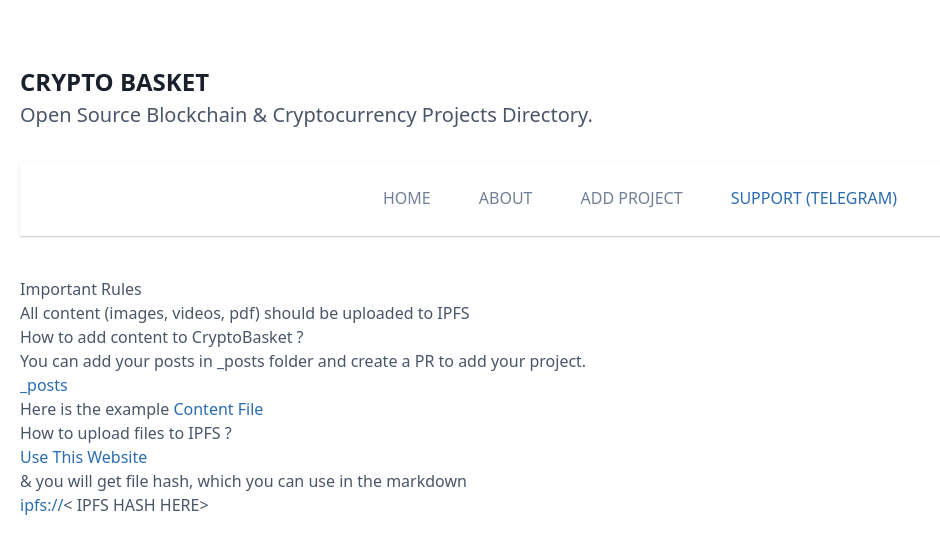
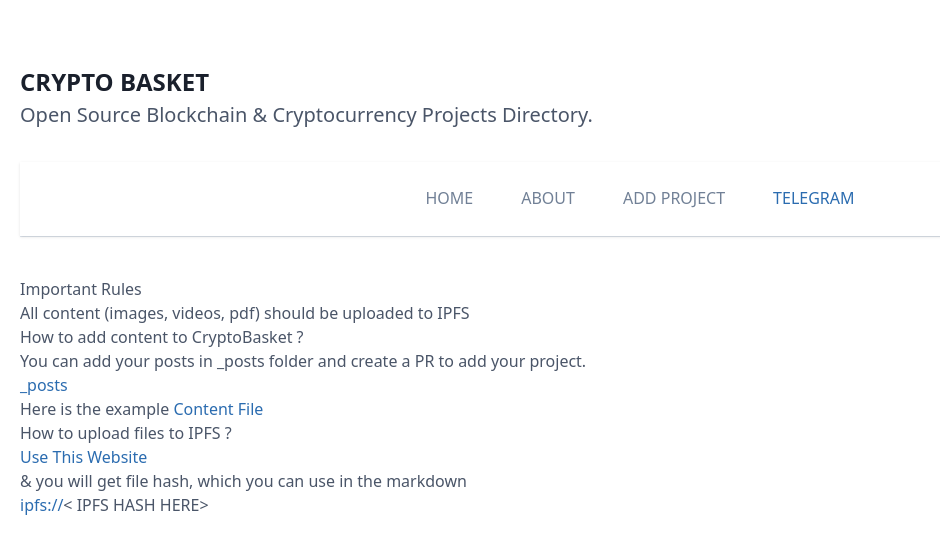
Before and after one commit to willisbrigge/cryptobasket.org, a Next.js app: page /add in a window 1280 px wide. Shown: the top 550 px of the page, without its empty margins (0-940 px from the left). Built offline with nearby package versions, Linux system fonts and the light colour scheme.

Commit message:
Update Main.tsx

```diff
--- a/src/templates/Main.tsx
+++ b/src/templates/Main.tsx
@@ -31,8 +31,8 @@ const Main = (props: IMainProps) => (
 							<Link href="/add/">
 								<div className="border-b-2 border-transparent hover:text-gray-800 transition-colors duration-200 transform dark:hover:text-gray-200 hover:border-blue-500 mx-1.5 sm:mx-6">ADD PROJECT</div>
 							</Link>
-							<a href="https://t.me/stevenseric">
-								<div className="border-b-2 border-transparent hover:text-gray-800 transition-colors duration-200 transform dark:hover:text-gray-200 hover:border-blue-500 mx-1.5 sm:mx-6">SUPPORT (TELEGRAM)</div>
+							<a href="https://t.me/cryptobasketorg">
+								<div className="border-b-2 border-transparent hover:text-gray-800 transition-colors duration-200 transform dark:hover:text-gray-200 hover:border-blue-500 mx-1.5 sm:mx-6">TELEGRAM</div>
 							</a>
 						</div>
 					</nav>
```
